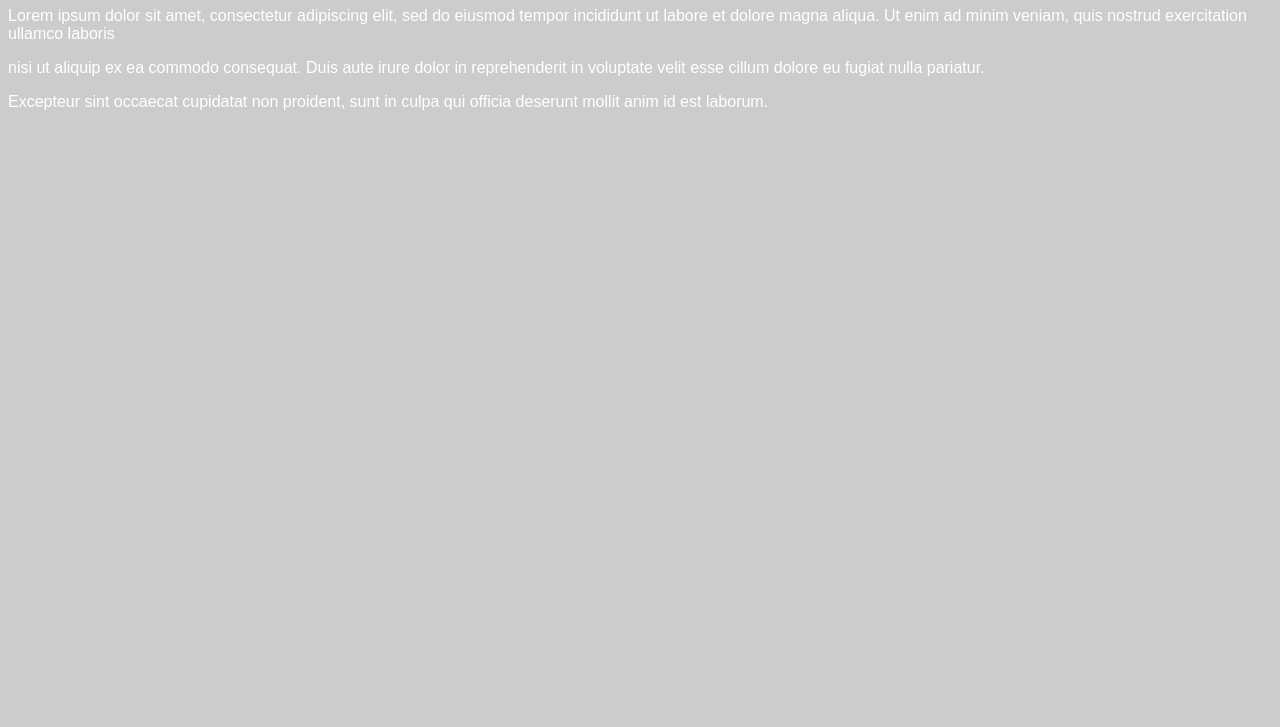
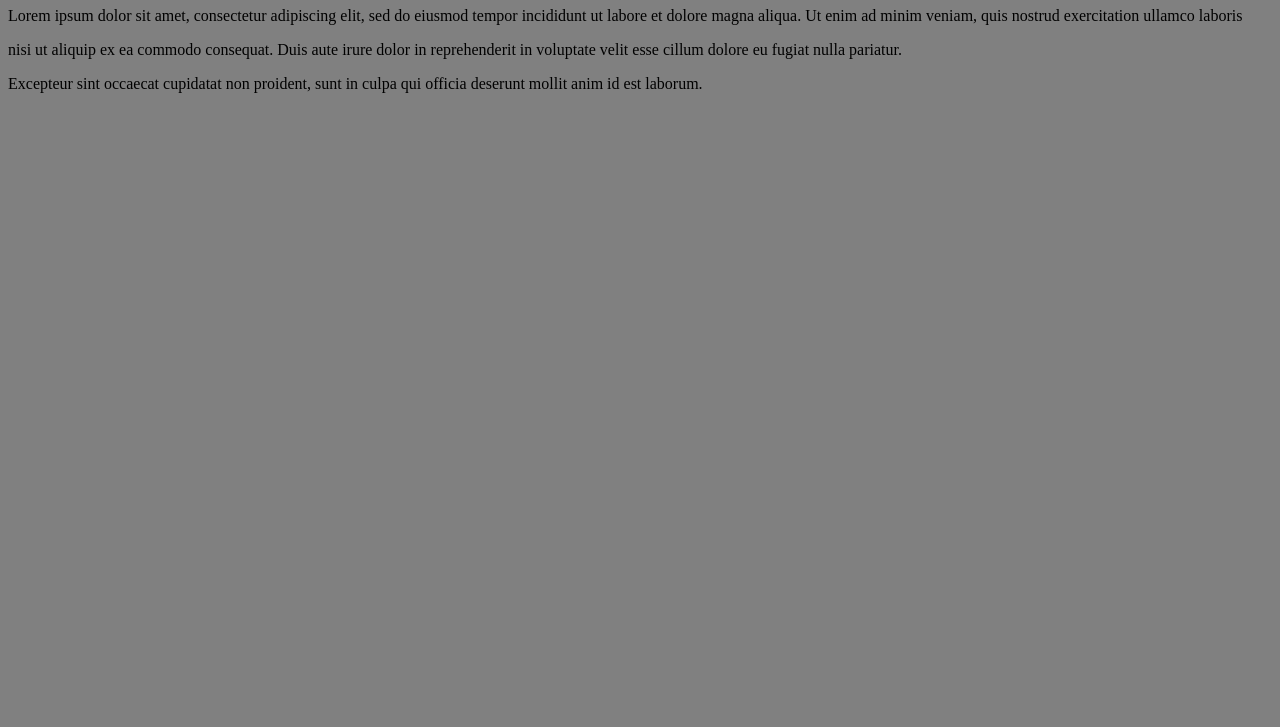
Before and after one commit to mlag719/mlag719.github.io, a plain HTML site: page unit_1/index.html in a window 1280 px wide. Shown: the part 73-800 px from the top of the page. Drawn offline with Linux system fonts and the light colour scheme.

Commit message:
Fix again

```diff
--- a/unit_1/CSS/style.css
+++ b/unit_1/CSS/style.css
@@ -1,7 +1,3 @@
 body {
-
-	color:white;
-	background-color: #cccccc;
-	font-family: Arial, sans-serif;
-
+	background-color: grey;
 }
```
